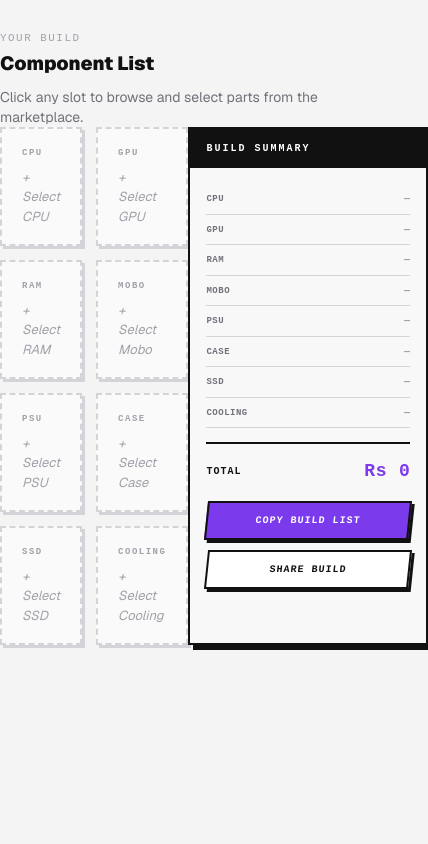
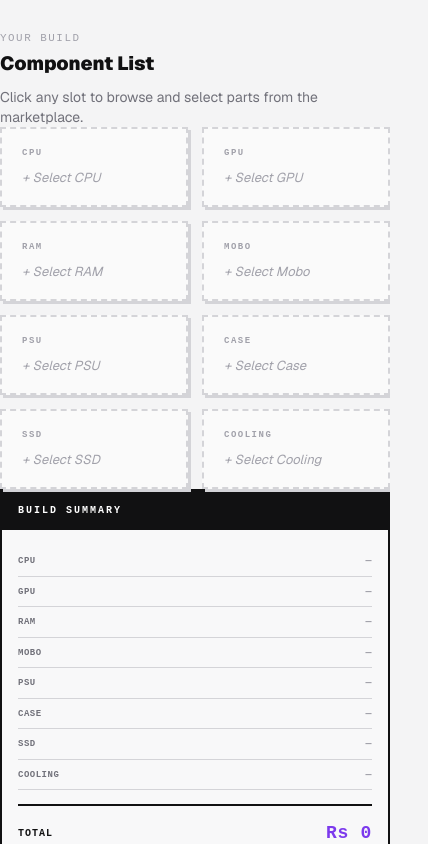
Before and after one commit to AzaanFaisal606/rigpk-front, a Next.js app: page /build in a window 390 px wide. Shown: the part 880-1724 px from the top of the page, 428 px wide, since content can reach past the window. Before the commit the page ends 1589 px from the top, so only its background shows below. Built offline with nearby package versions, Linux system fonts and the light colour scheme; no server answers.

Commit message:
fix(mobile): stack build summary below component list on narrow screens

```diff
--- a/components/BuildSummary.tsx
+++ b/components/BuildSummary.tsx
@@ -1,6 +1,6 @@
 "use client";
 
-import { useState } from "react";
+import { useState, useEffect } from "react";
 import type { BuildState, SlotKey } from "@/app/build/page";
 import { SLOT_LABELS } from "@/app/build/page";
 import { shareBuild } from "@/lib/api";
@@ -16,6 +16,14 @@ interface Props {
 
 export default function BuildSummary({ build }: Props) {
   const [shareStatus, setShareStatus] = useState<"idle" | "loading" | "copied" | "error">("idle");
+  const [isMobile, setIsMobile] = useState(false);
+
+  useEffect(() => {
+    const check = () => setIsMobile(window.innerWidth < 768);
+    check();
+    window.addEventListener("resize", check);
+    return () => window.removeEventListener("resize", check);
+  }, []);
 
   const total = ALL_SLOTS.reduce((sum, slot) => {
     return sum + (build[slot]?.price_pkr ?? 0);
@@ -57,13 +65,12 @@ export default function BuildSummary({ build }: Props) {
   return (
     <div
       style={{
-        width: "240px",
+        width: isMobile ? "100%" : "240px",
         flexShrink: 0,
         border: "2px solid #111112",
         background: "var(--bg-card)",
         boxShadow: "5px 5px 0 #111112",
-        position: "sticky",
-        top: "72px",
+        ...(isMobile ? {} : { position: "sticky", top: "72px" }),
       }}
     >
       {/* Header */}
```
Also changed, not shown: app/build/page.tsx.
